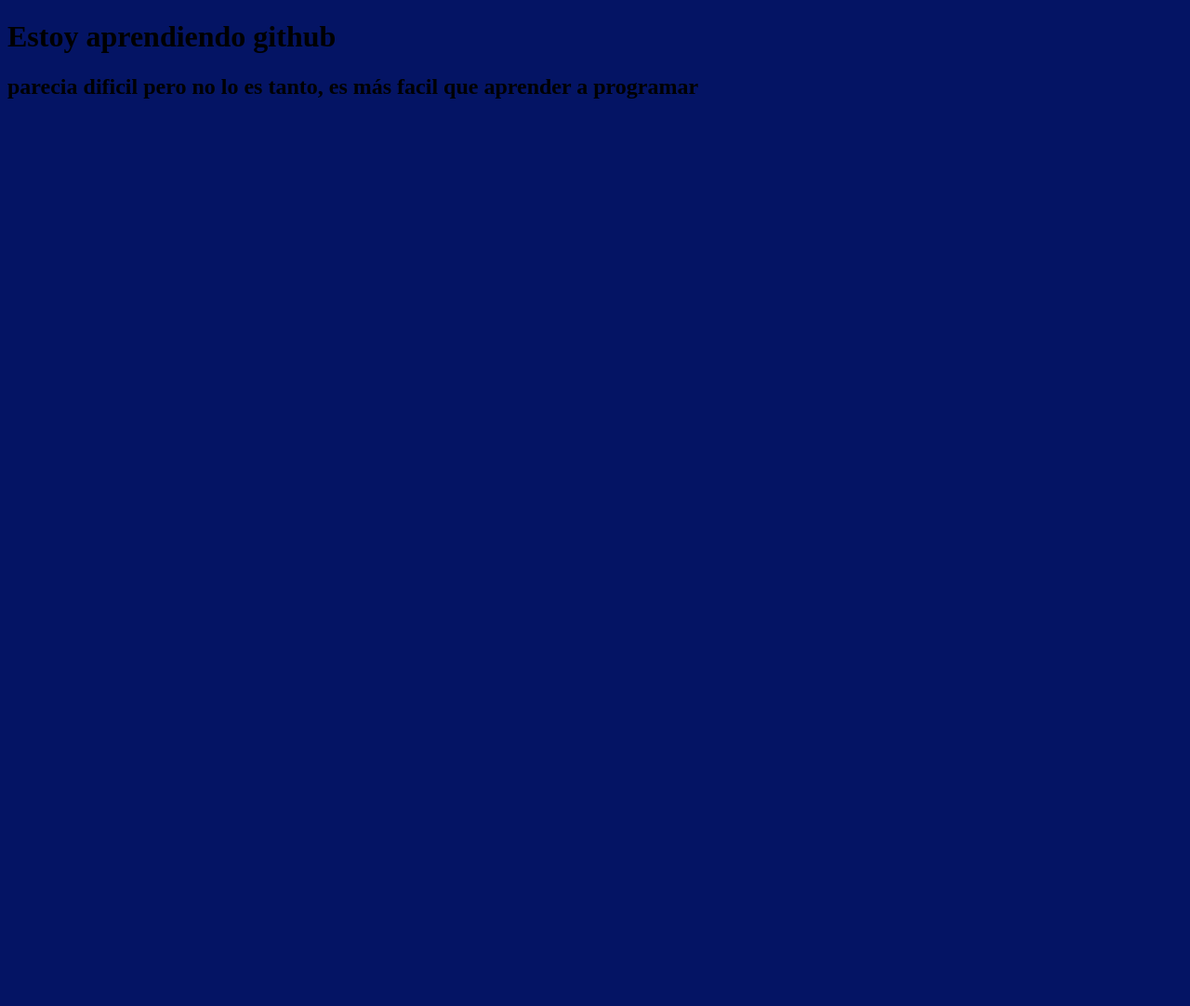
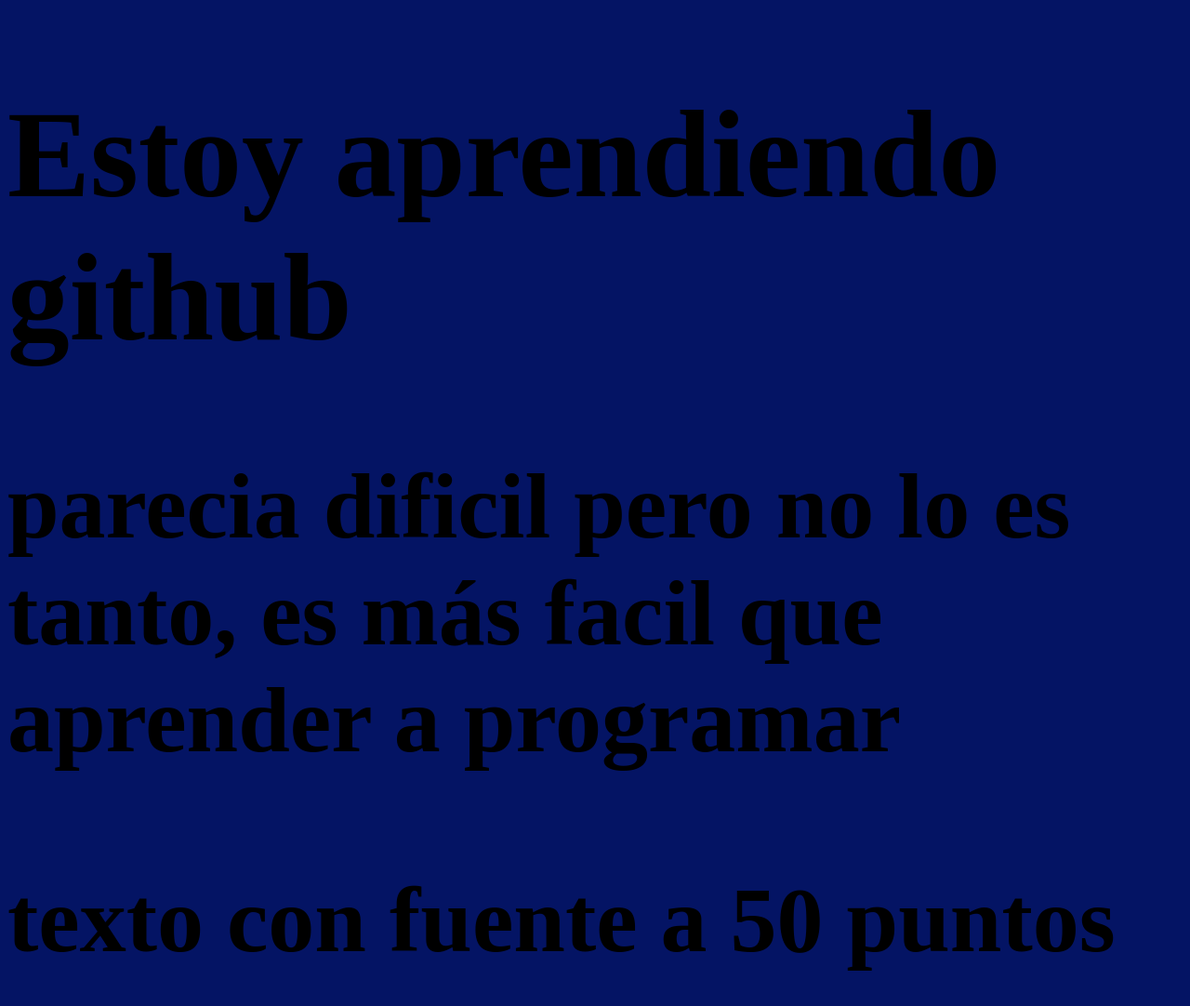
Before and after one commit to Crist1010101/pagina-web, a plain HTML site: page index.html in a window 1280 px wide. Shown: the whole page at 93% size. Before the commit the page ends 800 px from the top, so only its background shows below. Drawn offline with Linux system fonts and the light colour scheme.

Commit message:
cambio tamaño fuente
tamaño de fuente a 50 puntos y ademas agrego un parrafo

```diff
--- a/index.html
+++ b/index.html
@@ -5,6 +5,7 @@
 	<title>curso udemy de GITHUB</title>
 	<style>
 		body{
+			font-size:50pt;
 			background-color:#041464;
 		}
 	</style>
@@ -12,5 +13,6 @@
 <body>
 <h1>Estoy aprendiendo github<h1>
 <h2>parecia dificil pero no lo es tanto, es más facil que aprender a programar<h2>
+<p>texto con fuente a 50 puntos</p>
 </body>
 </html>
```
